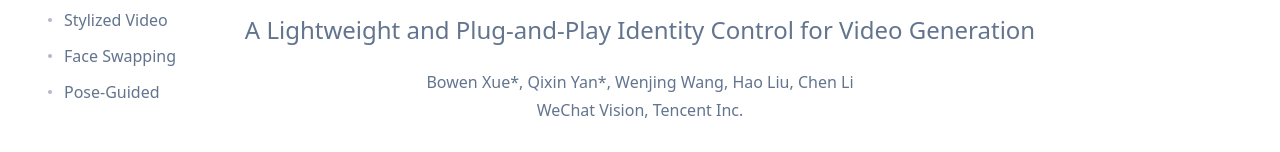
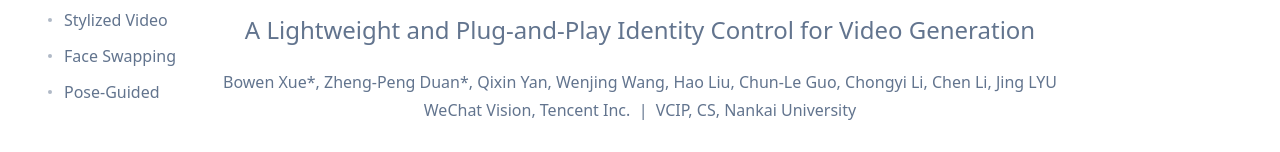
Before and after one commit to Stand-In-Video/Stand-In-Video.github.io, a Next.js app: page / in a window 1280 px wide. Shown: the part 228-380 px from the top of the page. Built offline with nearby package versions, Linux system fonts and the light colour scheme.

Commit message:
Update hero-section.tsx

```diff
--- a/components/hero-section.tsx
+++ b/components/hero-section.tsx
@@ -21,10 +21,10 @@ export const HeroSection = () => {
       {/* 4. 微调了与下方元素的间距 */}
       <div className="mt-6 text-sm sm:text-base text-muted-foreground">
         <p>
-          Bowen Xue*, Qixin Yan*, Wenjing Wang, Hao Liu, Chen Li
+          Bowen Xue*, Zheng-Peng Duan*, Qixin Yan, Wenjing Wang, Hao Liu, Chun-Le Guo, Chongyi Li, Chen Li, Jing LYU
         </p>
         <p className="mt-1">
-          WeChat Vision, Tencent Inc.
+          WeChat Vision, Tencent Inc. &nbsp;|&nbsp; VCIP, CS, Nankai University
         </p>
       </div>
 
```
